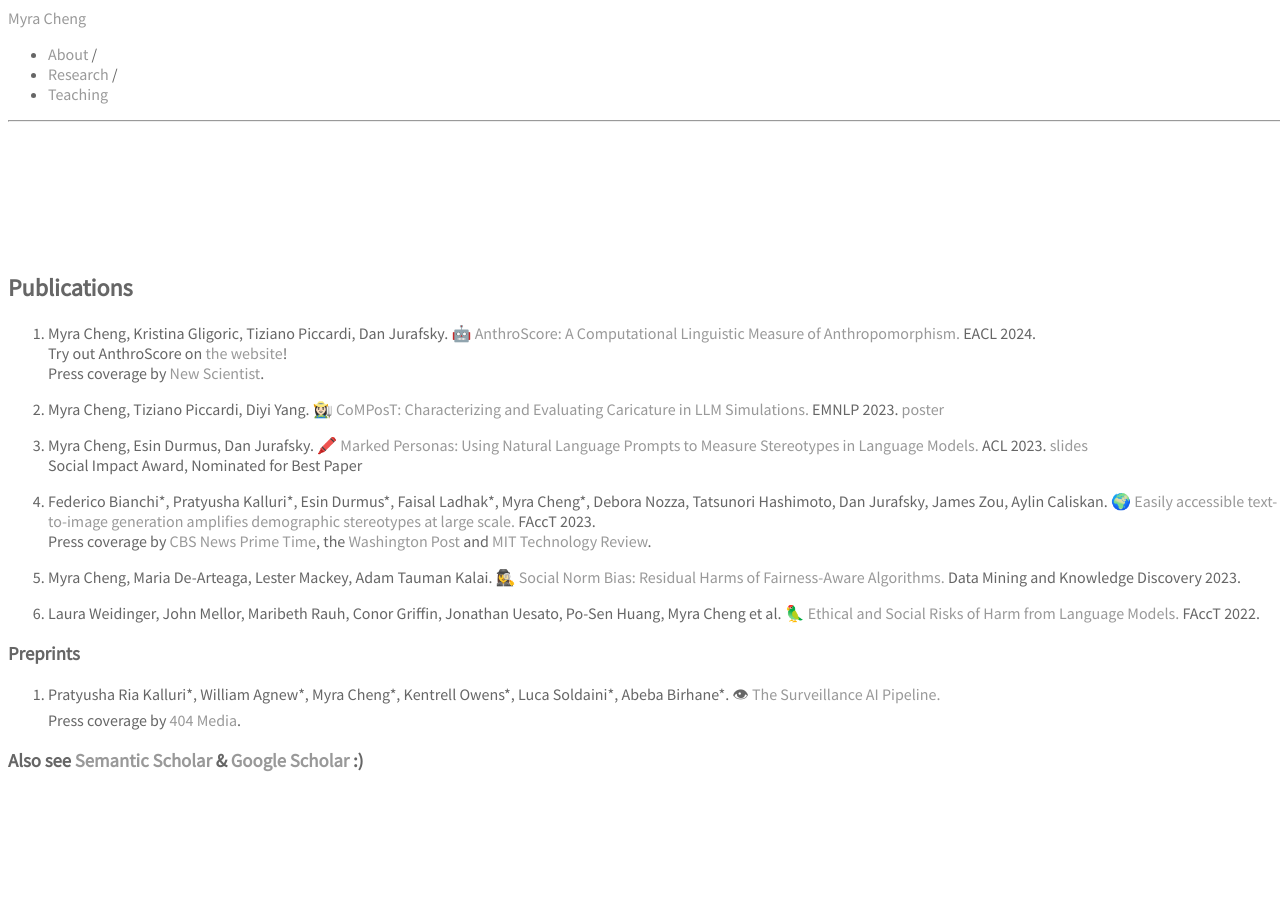
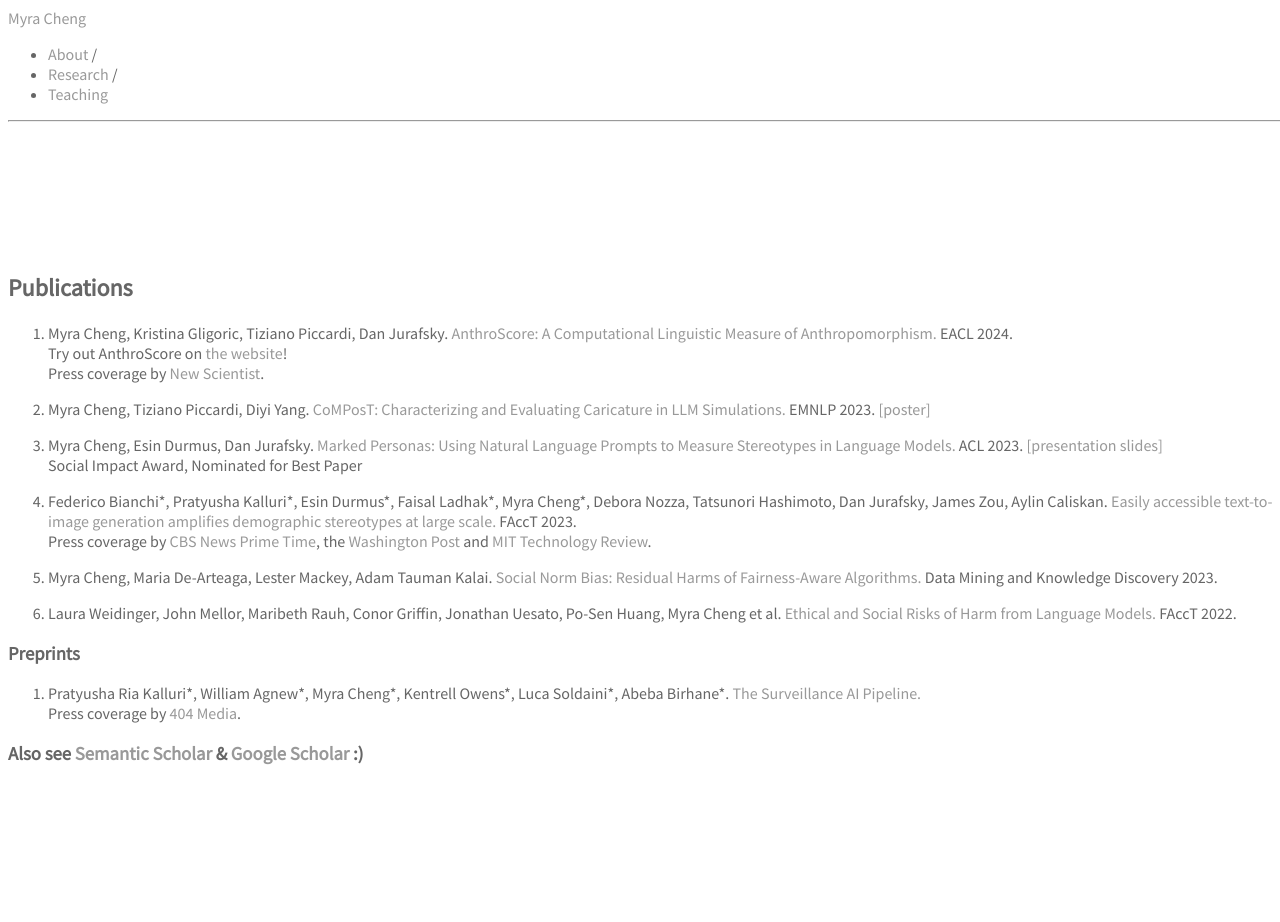
Before and after one commit to myracheng/myracheng.github.io, a Jekyll site: the page built from research.md, in a window 1280 px wide. Built offline with Jekyll 4.4.1, drawn with Linux system fonts in a browser that asks for light colours; some web fonts are replaced; our own code applies the rules of GitHub Pages for plain Markdown files.

Commit message:
Update research.md

```diff
--- a/research.md
+++ b/research.md
@@ -1,23 +1,23 @@
 ## Publications
 
-1. Myra Cheng, Kristina Gligoric, Tiziano Piccardi, Dan Jurafsky. 🤖 [AnthroScore: A Computational Linguistic Measure of Anthropomorphism.](https://arxiv.org/pdf/2402.02056.pdf) EACL 2024.
-<span class="subline">Try out AnthroScore on <a href="http://anthroscore.stanford.edu/">the website</a>!</span>
-Press coverage by [New Scientist](https://www.newscientist.com/article/2417992-researchers-increasingly-view-tech-as-having-human-like-qualities/).
+1. Myra Cheng, Kristina Gligoric, Tiziano Piccardi, Dan Jurafsky. [AnthroScore: A Computational Linguistic Measure of Anthropomorphism.](https://arxiv.org/pdf/2402.02056.pdf) EACL 2024.
+<span class="subline">Try out AnthroScore on <a href="http://anthroscore.stanford.edu/">the website</a>!
+Press coverage by [New Scientist](https://www.newscientist.com/article/2417992-researchers-increasingly-view-tech-as-having-human-like-qualities/).</span>
 
-3. Myra Cheng, Tiziano Piccardi, Diyi Yang. 👩🏻‍🌾 [CoMPosT: Characterizing and Evaluating Caricature in LLM Simulations.](https://arxiv.org/pdf/2310.11501.pdf) EMNLP 2023. [poster](compost_poster.pdf)
+3. Myra Cheng, Tiziano Piccardi, Diyi Yang. [CoMPosT: Characterizing and Evaluating Caricature in LLM Simulations.](https://arxiv.org/pdf/2310.11501.pdf) EMNLP 2023. <span class="subline">[[poster]](compost_poster.pdf)</span>
 
-4. Myra Cheng, Esin Durmus, Dan Jurafsky. 🖍️ [Marked Personas: Using Natural Language Prompts to Measure Stereotypes in Language Models.](https://arxiv.org/pdf/2305.18189.pdf) ACL 2023. [slides](marked_slides.pdf)
-<span  class="subline">Social Impact Award, Nominated for Best Paper</span>
+4. Myra Cheng, Esin Durmus, Dan Jurafsky. [Marked Personas: Using Natural Language Prompts to Measure Stereotypes in Language Models.](https://arxiv.org/pdf/2305.18189.pdf) ACL 2023. <span class="subline">[[presentation slides]](marked_slides.pdf)
+Social Impact Award, Nominated for Best Paper</span>
 
-5. Federico Bianchi\*, Pratyusha Kalluri\*, Esin Durmus\*, Faisal Ladhak\*, Myra Cheng\*, Debora Nozza, Tatsunori Hashimoto, Dan Jurafsky, James Zou, Aylin Caliskan. 🌍 [Easily accessible text-to-image generation amplifies demographic stereotypes at large scale.](https://arxiv.org/pdf/2211.03759.pdf) FAccT 2023.
+5. Federico Bianchi\*, Pratyusha Kalluri\*, Esin Durmus\*, Faisal Ladhak\*, Myra Cheng\*, Debora Nozza, Tatsunori Hashimoto, Dan Jurafsky, James Zou, Aylin Caliskan. [Easily accessible text-to-image generation amplifies demographic stereotypes at large scale.](https://arxiv.org/pdf/2211.03759.pdf) FAccT 2023.
 <span  class="subline">Press coverage by [CBS News Prime Time](https://www.youtube.com/watch?v=0KFJf9QqfCw), the [Washington Post](https://www.washingtonpost.com/technology/interactive/2023/ai-generated-images-bias-racism-sexism-stereotypes/) and [MIT Technology Review](https://www.technologyreview.com/2023/03/22/1070167/these-news-tool-let-you-see-for-yourself-how-biased-ai-image-models-are/).</span>
 
-6. Myra Cheng, Maria De-Arteaga, Lester Mackey, Adam Tauman Kalai. 🕵️‍♀️ [Social Norm Bias: Residual Harms of Fairness-Aware Algorithms.](https://arxiv.org/pdf/2108.11056.pdf) Data Mining and Knowledge Discovery 2023.
+6. Myra Cheng, Maria De-Arteaga, Lester Mackey, Adam Tauman Kalai. [Social Norm Bias: Residual Harms of Fairness-Aware Algorithms.](https://arxiv.org/pdf/2108.11056.pdf) Data Mining and Knowledge Discovery 2023.
 
-7. Laura Weidinger, John Mellor, Maribeth Rauh, Conor Griffin, Jonathan Uesato, Po-Sen Huang, Myra Cheng et al. 🦜 [Ethical and Social Risks of Harm from Language Models.](https://arxiv.org/pdf/2112.04359.pdf) FAccT 2022.
+7. Laura Weidinger, John Mellor, Maribeth Rauh, Conor Griffin, Jonathan Uesato, Po-Sen Huang, Myra Cheng et al. [Ethical and Social Risks of Harm from Language Models.](https://arxiv.org/pdf/2112.04359.pdf) FAccT 2022.
 
 ### Preprints
-1. Pratyusha Ria Kalluri\*, William Agnew\*, Myra Cheng\*, Kentrell Owens\*, Luca Soldaini\*, Abeba Birhane\*. 👁 [The Surveillance AI Pipeline.](https://arxiv.org/pdf/2309.15084.pdf)
+1. Pratyusha Ria Kalluri\*, William Agnew\*, Myra Cheng\*, Kentrell Owens\*, Luca Soldaini\*, Abeba Birhane\*. [The Surveillance AI Pipeline.](https://arxiv.org/pdf/2309.15084.pdf)
 <span  class="subline">Press coverage by [404 Media](https://www.404media.co/how-the-surveillance-ai-pipeline-literally-objectifies-human-beings/).</span>
 
 ### Also see [Semantic Scholar](https://www.semanticscholar.org/author/M.-Cheng/2149615775) & [Google Scholar](https://scholar.google.com/citations?user=gaslQl8AAAAJ&hl=en) :)
```
